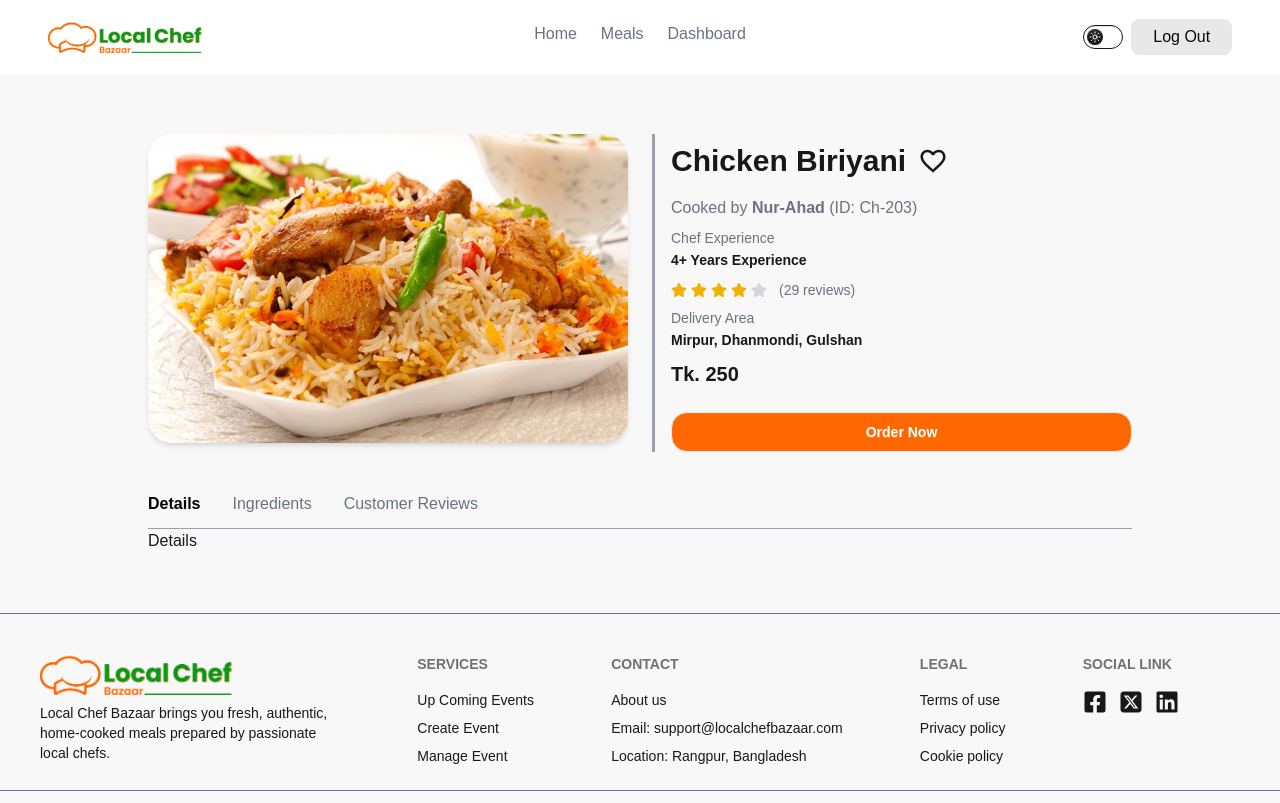
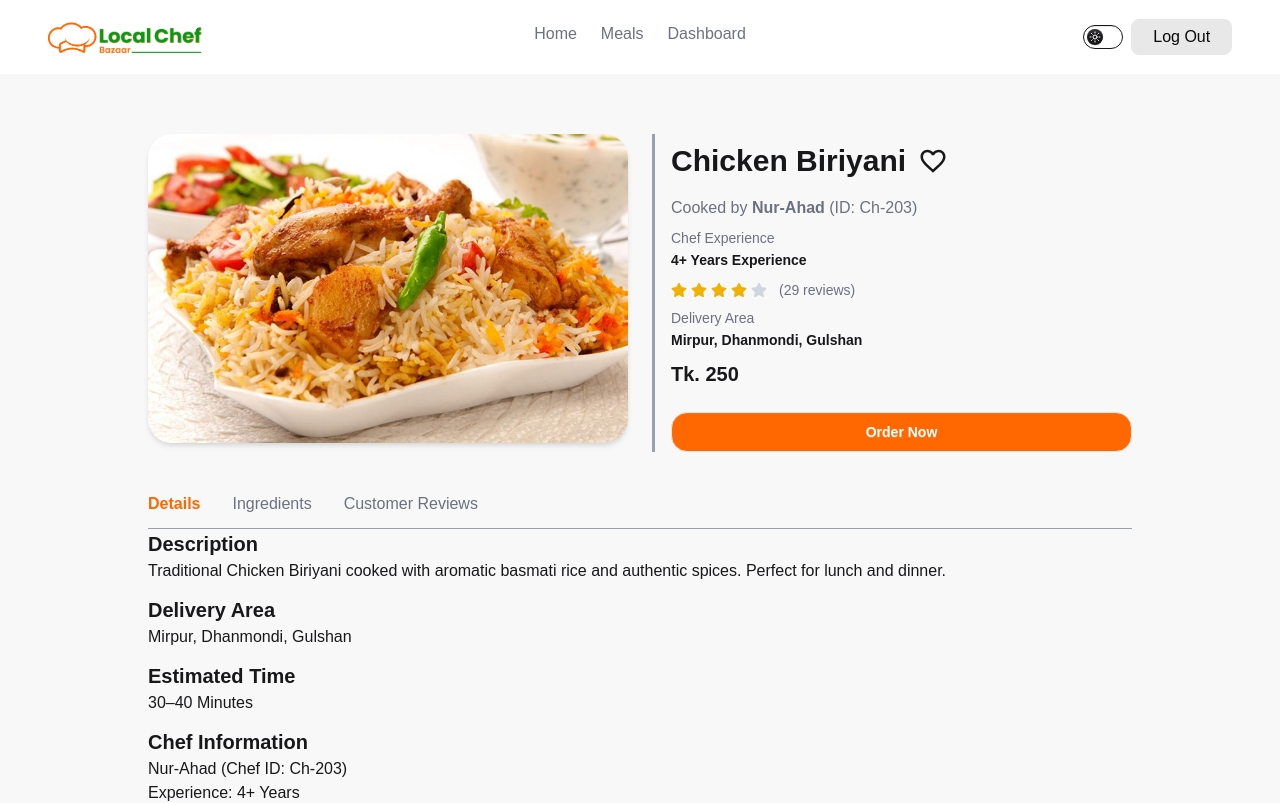
Before and after one commit to NurahadSarker/local-chef-bazaar-client, a React (Vite) app: page /meals-details/details in a window 1280 px wide. Shown: the top 803 px of the page. Built offline with nearby package versions, Linux system fonts and the light colour scheme; no server answers; sample sign-in values are in the browser's storage.

Commit message:
added some changes

```diff
--- a/src/Components/Navbar.jsx
+++ b/src/Components/Navbar.jsx
@@ -81,6 +81,10 @@ const Navbar = () => {
                         <svg aria-label="moon" xmlns="http://www.w3.org/2000/svg" viewBox="0 0 24 24"><g strokeLinejoin="round" strokeLinecap="round" strokeWidth="2" fill="none" stroke="currentColor"><path d="M12 3a6 6 0 0 0 9 9 9 9 0 1 1-9-9Z"></path></g></svg>
                     </label>
 
+                    <div>
+                        <img src="" alt="" />
+                    </div>
+
                     {
                         user ? <Link onClick={handleLogOut} to={'/auth/login'} className="button2">Log Out</Link> : <Link to={'/auth/login'} className="button2">Login</Link>
                     }
--- a/src/Pages/Details.jsx
+++ b/src/Pages/Details.jsx
@@ -3,7 +3,26 @@ import React from 'react';
 const Details = () => {
     return (
         <div>
-            Details
+            <div className='mb-3'>
+                <h1 className='text-[20px] font-semibold'>Description</h1>
+                <p>Traditional Chicken Biriyani cooked with aromatic basmati rice and authentic spices. Perfect for lunch and dinner.</p>
+            </div>
+
+            <div className='mb-3'>
+                <h1 className='text-[20px] font-semibold'>Delivery Area</h1>
+                <p>Mirpur, Dhanmondi, Gulshan</p>
+            </div>
+
+            <div className='mb-3'>
+                <h1 className='text-[20px] font-semibold'>Estimated Time</h1>
+                <p>30–40 Minutes</p>
+            </div>
+
+            <div className='mb-3'>
+                <h1 className='text-[20px] font-semibold'>Chef Information</h1>
+                <p>Nur-Ahad (Chef ID: Ch-203)</p>
+                <p>Experience: 4+ Years</p>
+            </div>
         </div>
     );
 };
--- a/src/Pages/Ingredients.jsx
+++ b/src/Pages/Ingredients.jsx
@@ -3,7 +3,17 @@ import React from 'react';
 const Ingredients = () => {
     return (
         <div>
-            Ingredients
+            <h1 className='text-[20px] font-semibold'>Ingredients</h1>
+            <ul className='list-disc ml-5'>
+                <li>Basmati Rice</li>
+                <li>Chicken</li>
+                <li>Special Biriyani Spices</li>
+                <li>Yogurt</li>
+                <li>Onion</li>
+                <li>Ginger & Garlic</li>
+                <li>Cooking Oil</li>
+                <li>Salt</li>
+            </ul>
         </div>
     );
 };
--- a/src/Pages/MealsDetails.jsx
+++ b/src/Pages/MealsDetails.jsx
@@ -68,10 +68,9 @@ const MealDetails = () => {
                 <NavLink
                     to="details"
                     className={({ isActive }) =>
-                        isActive
-                            ? "pb-3 font-semibold text-black"
-                            : "pb-3 text-gray-500 hover:text-black"
-                    }
+            isActive
+                ? "pb-3 font-semibold text-[#FF6700] text-[16px]"
+                : "pb-3 text-gray-500 hover:text-[#FF6700] text-[16px]"}
                 >
                     Details
                 </NavLink>
@@ -79,10 +78,9 @@ const MealDetails = () => {
                 <NavLink
                     to="ingredients"
                     className={({ isActive }) =>
-                        isActive
-                            ? "pb-3 font-semibold text-black"
-                            : "pb-3 text-gray-500 hover:text-black"
-                    }
+            isActive
+                ? "pb-3 font-semibold text-[#FF6700] text-[16px]"
+                : "pb-3 text-gray-500 hover:text-[#FF6700] text-[16px]"}
                 >
                     Ingredients
                 </NavLink>
@@ -90,10 +88,9 @@ const MealDetails = () => {
                 <NavLink
                     to="review-section"
                     className={({ isActive }) =>
-                        isActive
-                            ? "pb-3 font-semibold text-black"
-                            : "pb-3 text-gray-500 hover:text-black"
-                    }
+            isActive
+                ? "pb-3 font-semibold text-[#FF6700] text-[16px]"
+                : "pb-3 text-gray-500 hover:text-[#FF6700] text-[16px]"}
                 >
                     Customer Reviews
                 </NavLink>
--- a/src/Pages/ReviewSection.jsx
+++ b/src/Pages/ReviewSection.jsx
@@ -92,7 +92,7 @@ const ReviewSection = () => {
             </div>
 
             {/* ----- Add Review Form ----- */}
-            <div className="mt-10 p-6 rounded-2xl border shadow-sm bg-white">
+            <div className="mt-10 p-6 rounded-2xl shadow-sm bg-base-100">
                 <h2 className="text-xl font-semibold mb-3">Add Your Review</h2>
 
                 {/* Rating Stars */}
@@ -117,14 +117,14 @@ const ReviewSection = () => {
                     <textarea
                         value={review}
                         onChange={(e) => setReview(e.target.value)}
-                        className="w-full border rounded-xl p-3 h-28 outline-none focus:ring focus:ring-purple-300"
+                        className="w-full  rounded-xl p-3 h-28 outline-none focus:ring focus:ring-[#FF6700]"
                         placeholder="Write your review..."
                         required
                     ></textarea>
 
                     <button
                         type="submit"
-                        className="mt-4 bg-purple-700 hover:bg-purple-800 text-white py-3 px-6 rounded-xl font-semibold"
+                        className="mt-4 button2 py-3 px-6 rounded-xl font-semibold"
                     >
                         Submit Review
                     </button>
```
Also changed, not shown: src/Auth/RegisterPage.jsx (+15 -2 lines).
